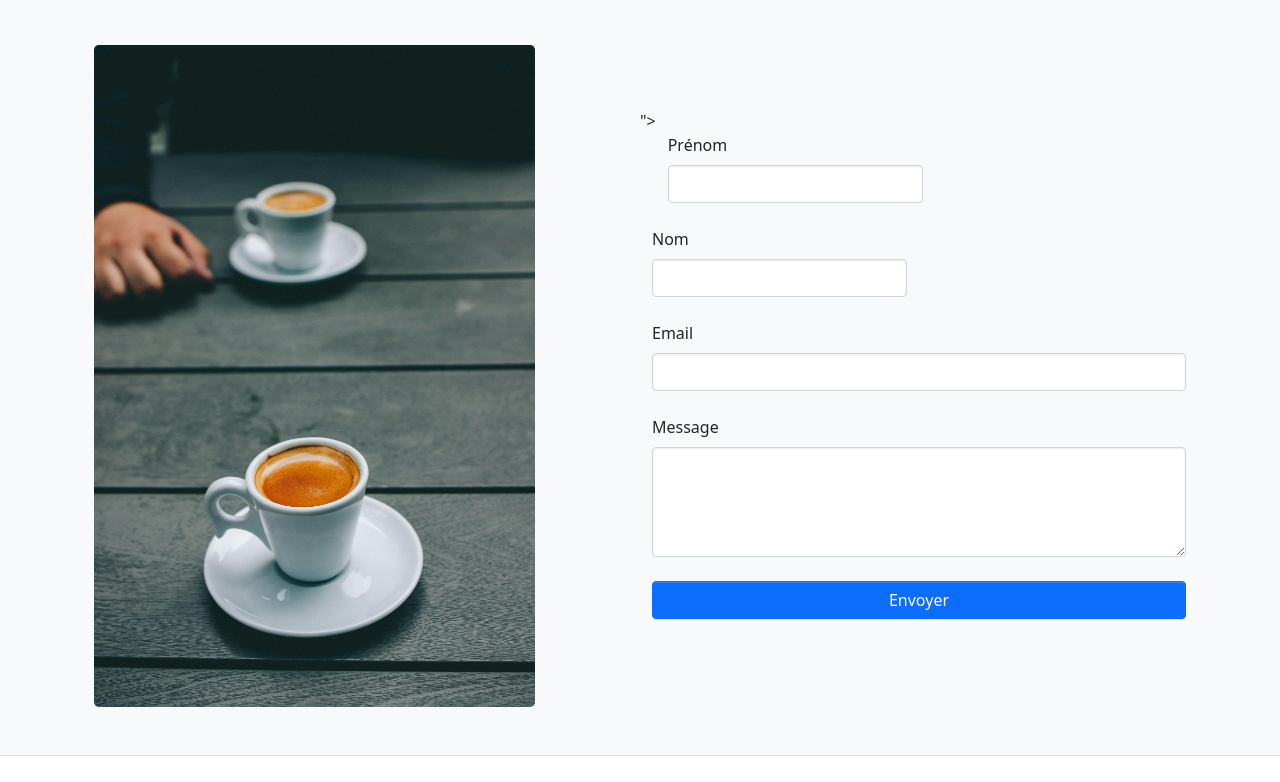
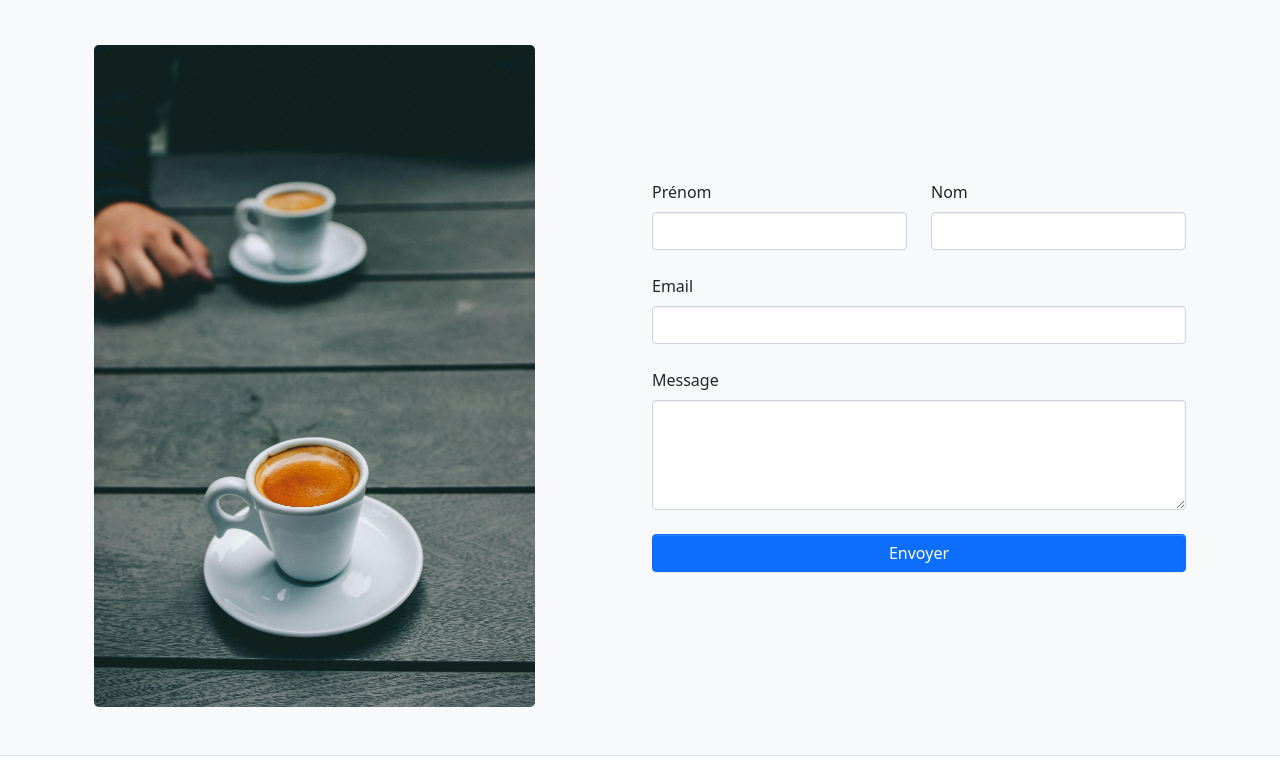
Before and after one commit to nono-bendi/portefolio, a website: page index.html in a window 1280 px wide. Shown: the part 2272-3054 px from the top of the page. Drawn offline with nearby package versions, Linux system fonts and the light colour scheme.

Commit message:
Mise à jour du portfolio

```diff
--- a/index.html
+++ b/index.html
@@ -386,7 +386,7 @@
               class="img-fluid rounded-3">
           </div>
           <div class="col-12 offset-md-1 col-md-6">
-            <form class="row gy-4" action="https://formsubmit.co/noabendiaf@gmail.com" method="POST">">
+            <form class="row gy-4" action="https://formsubmit.co/noabendiaf@gmail.com" method="POST">
               <div class="col-6">
                 <label for="firstname" class="form-label">Prénom</label>
                 <input id="firstname" name="firstname" type="text"
```
